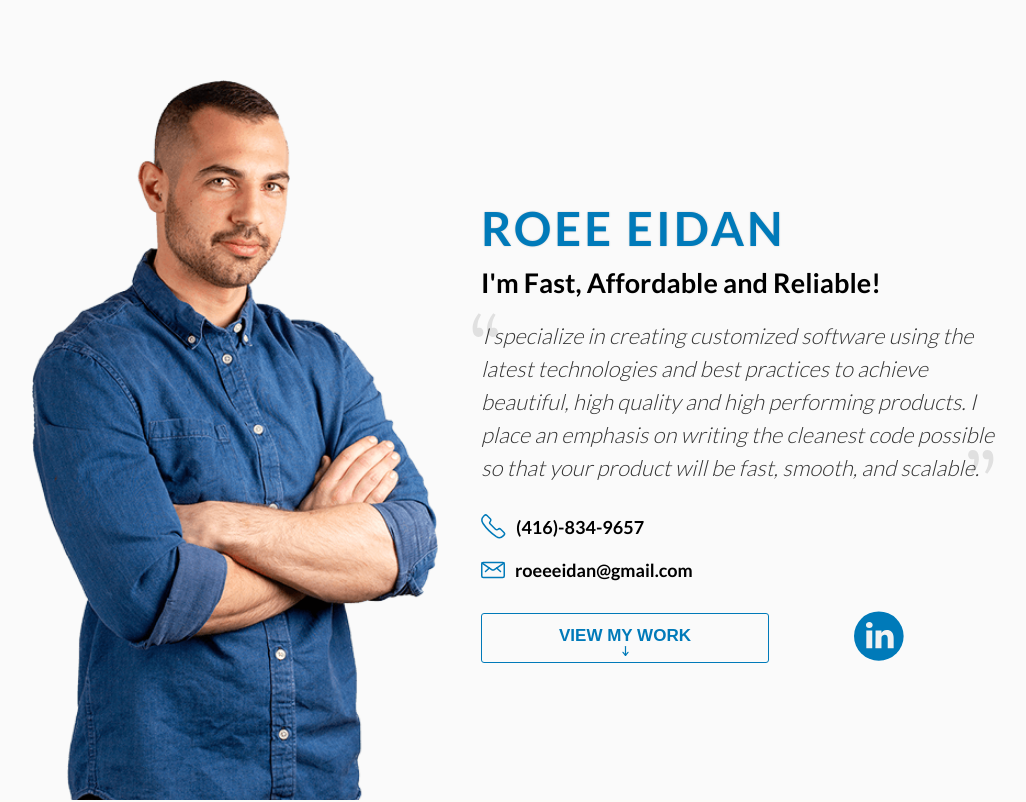
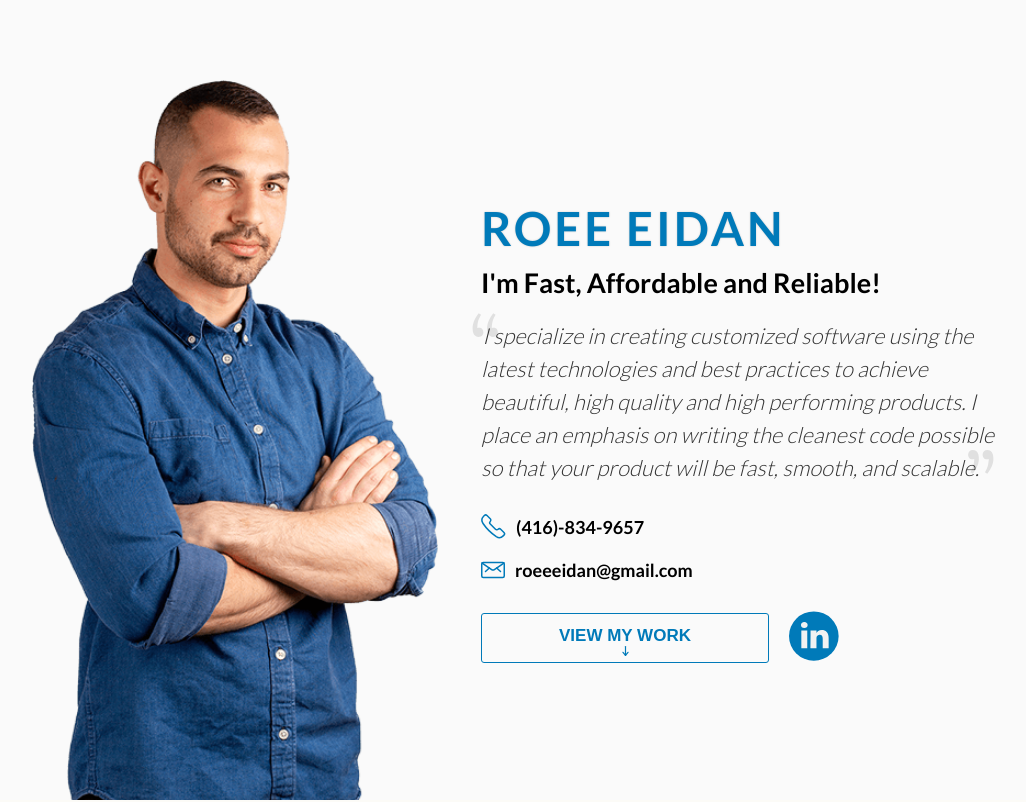
Before and after one commit to RoeeEidan/portfolio, a website: page public/index.html in a window 1280 px wide. Shown: the top 802 px of the page, without its empty margins (61-1087 px from the left). Drawn offline with nearby package versions, Linux system fonts and the light colour scheme.

Commit message:
Css twick

```diff
--- a/public/css/header.css
+++ b/public/css/header.css
@@ -153,7 +153,7 @@ header .social-icons {
     display: inline-flex;
     justify-content: space-evenly;
     padding-left: 20px;
-    min-width: 200px;
+    /* min-width: 200px; */
 }
 
 header .social-icons a {
```
